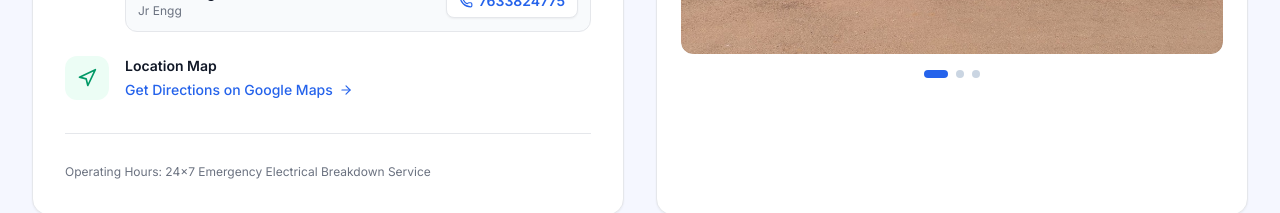
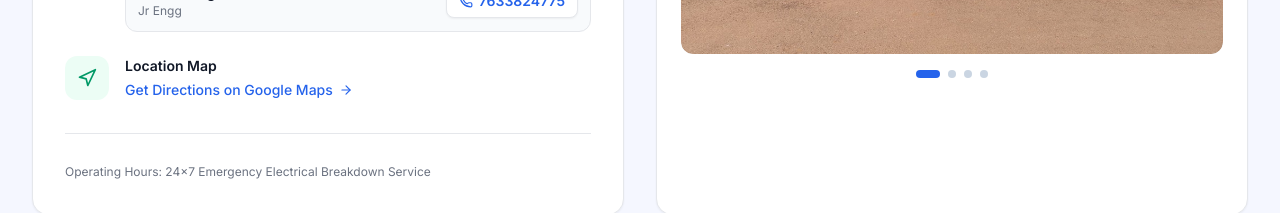
Before and after one commit to rounak1434/SAIL-MIOM-CMLO, a React (Vite) app: page / in a window 1280 px wide. Shown: the part 2733-2946 px from the top of the page. Built offline with nearby package versions, Linux system fonts and the light colour scheme; no server answers; the database is empty.

Commit message:
feat(gallery): add Pardhi Pump House photo to home page slideshow

```diff
--- a/src/pages/Home.tsx
+++ b/src/pages/Home.tsx
@@ -34,6 +34,7 @@ const Home = () => {
     '/gallery-1.jpg',
     '/gallery-2.jpg',
     '/gallery-3.jpg',
+    '/gallery-4.jpg',
   ];
 
   useEffect(() => {
```
Also changed, not shown: public/gallery-4.jpg (added).
